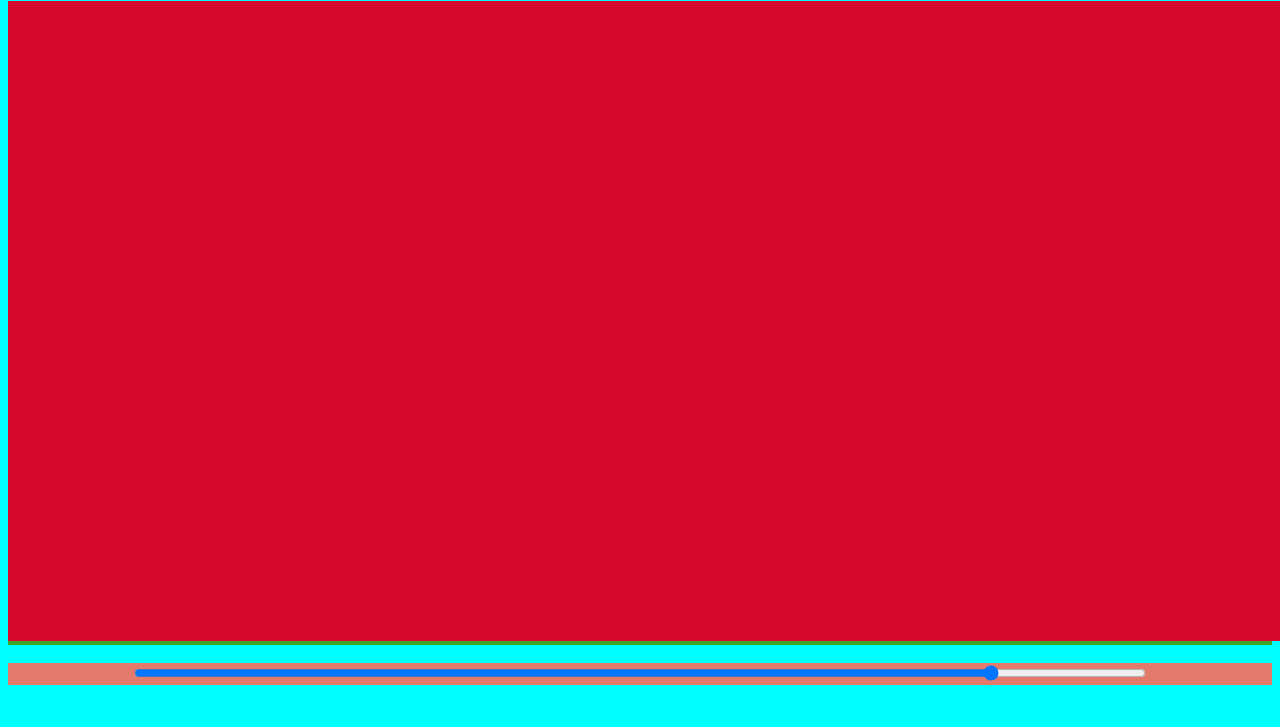
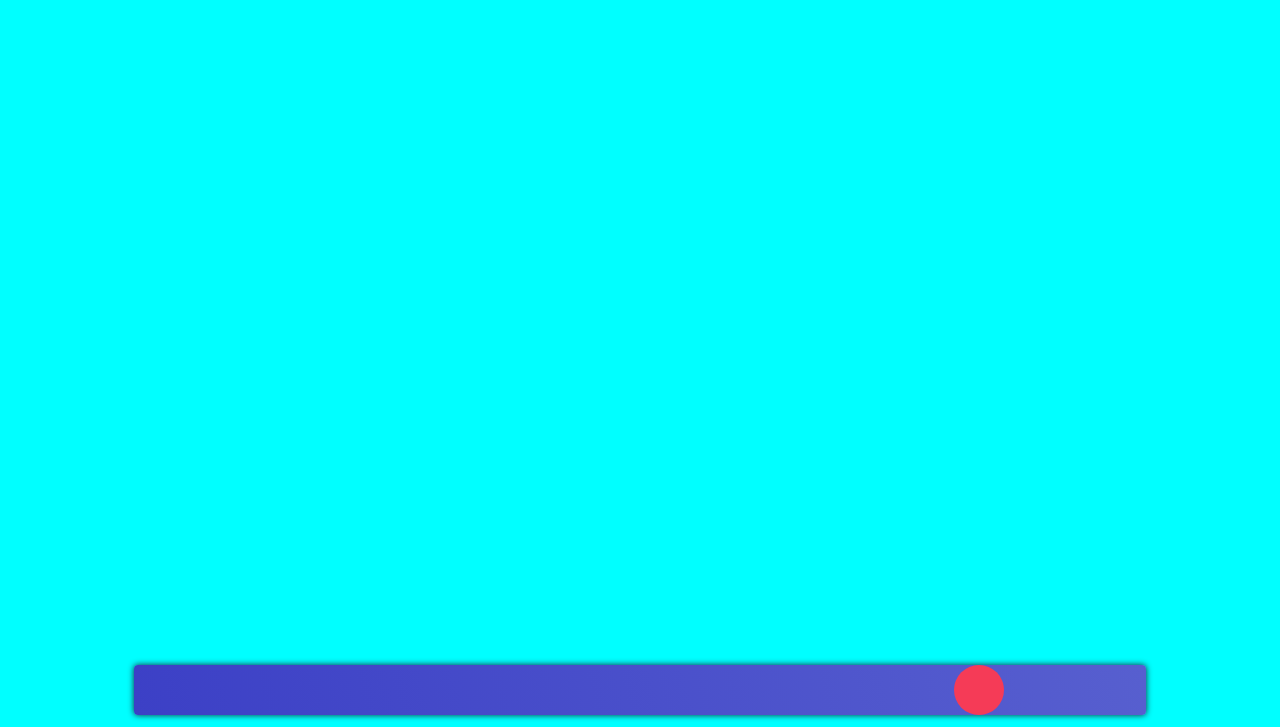
Before and after one commit to flybaflyba/Temples-Timeline-Web, a plain HTML site: page index.html in a window 1280 px wide. Shown: the part 79-806 px from the top of the page. Drawn offline with Linux system fonts and the light colour scheme.

Commit message:
Add css to slider, remove background so that the page looks better

```diff
--- a/css.css
+++ b/css.css
@@ -7,28 +7,58 @@ body {
 }
 
 #mycanvasdiv {
-    background-color: rgb(63, 165, 42);
+    /* background-color: rgb(63, 165, 42); */
     margin: auto;
     text-align: center;
 
 }
 
+/*
 #mycanvas {
     background: #d60a2c;
 }
+*/
 
 
 #myrangediv {
-    background-color: rgb(228, 122, 108);
+    /* background-color: rgb(228, 122, 108); */
     margin: auto;
     text-align: center;
 
 }
 
-
 #myrange {
     width: 80%;
+
 }
+
+
+input[type="range"]{
+    -webkit-appearance: none;
+    background: linear-gradient(75deg,#3c40c6,#575fcf);
+    border-radius: 4px;
+    width: 100%;
+    height: 5%;
+    outline: none;
+    box-shadow: 0 0 6px rgb(28,32,48);
+}
+
+/* 滑动选择器的按钮 */
+input[type="range"]::-webkit-slider-thumb{
+    -webkit-appearance: none;
+    width: 50px;
+    height: 50px;
+    background: #f53b57;
+    border-radius: 50%;
+    transition: .3s;
+}
+
+/* 拖动滑动选择器的按钮的时候 */
+input[type="range"]:active::-webkit-slider-thumb{
+    background: #ef5777;
+    box-shadow: 0 0 0 6px rgba(155, 73, 146, .4);
+}
+
 
 #topheader {
     text-align: center;
```
